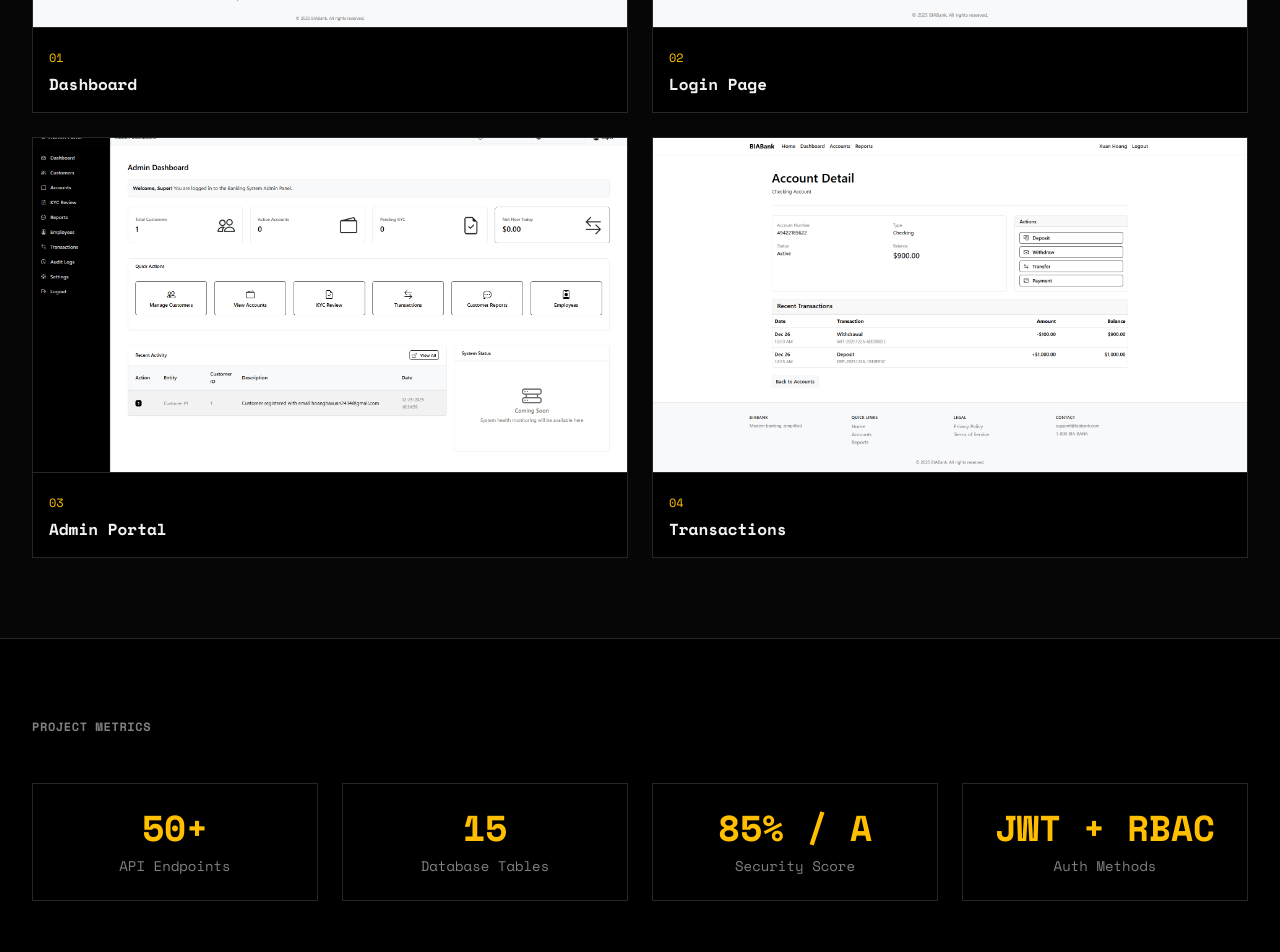
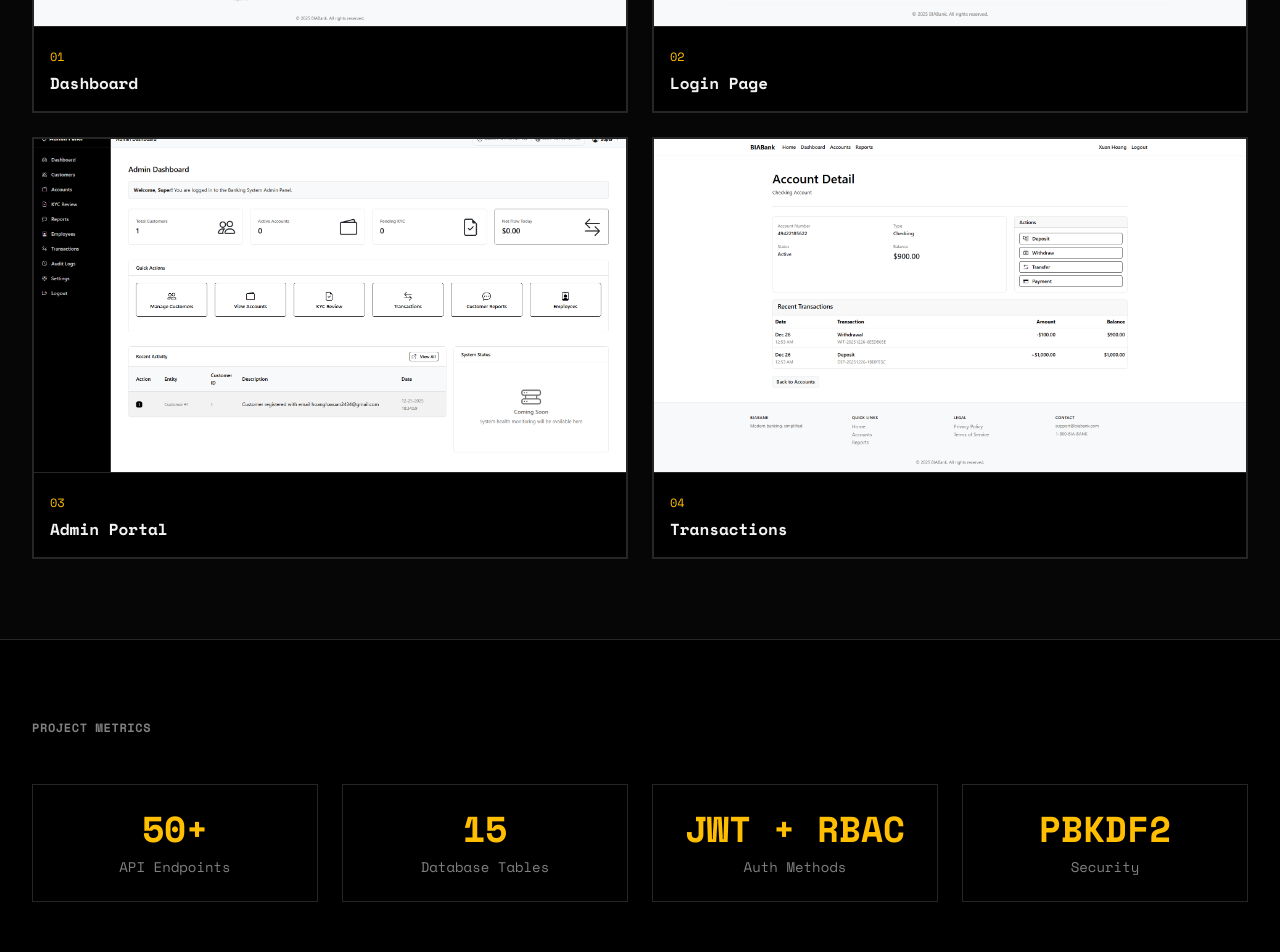
Before and after one commit to xuanhoang24/XuanHoangPage, a Next.js app: page /projects/biabank in a window 1280 px wide. Shown: the part 1360-2312 px from the top of the page. Built offline with nearby package versions, Linux system fonts and the light colour scheme.

Commit message:
Update project details

```diff
--- a/components/ProjectScreenshots.tsx
+++ b/components/ProjectScreenshots.tsx
@@ -23,11 +23,14 @@ export default function ProjectScreenshots({ screenshots }: ProjectScreenshotsPr
         {screenshots.map((screenshot, i) => (
           <div
             key={i}
-            className="group border border-border bg-background hover:border-accent transition-colors overflow-hidden"
+            className="group bg-background overflow-hidden cursor-pointer transition-colors duration-300"
+            style={{ border: '2px solid hsl(0, 0%, 15%)' }}
+            onMouseEnter={(e) => e.currentTarget.style.borderColor = 'hsl(45, 100%, 50%)'}
+            onMouseLeave={(e) => e.currentTarget.style.borderColor = 'hsl(0, 0%, 15%)'}
+            onClick={() => screenshot.image && setLightboxImage(screenshot.image)}
           >
             <div
-              className="aspect-video bg-muted flex items-center justify-center relative overflow-hidden cursor-pointer"
-              onClick={() => screenshot.image && setLightboxImage(screenshot.image)}
+              className="aspect-video bg-muted flex items-center justify-center relative overflow-hidden"
             >
               {screenshot.image ? (
                 <Image
--- a/lib/projects-data.ts
+++ b/lib/projects-data.ts
@@ -30,7 +30,7 @@ export const projects: ProjectSummary[] = [
     type: "Web Application",
     tech: ["C#", "ASP.NET Core", "JWT", "SQLite"],
     techDisplay: "C# / ASP.NET Core",
-    year: "2024",
+    year: "2025",
     desc: "Full-stack banking system with JWT auth, real-time notifications, and admin portal",
     details: [
       "Implemented secure JWT authentication with refresh tokens",
@@ -106,8 +106,8 @@ export const projectDetails: Record<string, ProjectDetail> = {
     metrics: [
       { label: "API Endpoints", value: "50+" },
       { label: "Database Tables", value: "15" },
-      { label: "Security Score", value: "85% / A" },
       { label: "Auth Methods", value: "JWT + RBAC" },
+      { label: "Security", value: "PBKDF2" },
     ],
     features: [
       { title: "Clean Architecture", description: "Implemented four-layer clean architecture with clear separation: Presentation (MVC), Application (business logic), Domain (entities and rules), and Infrastructure (EF Core, SMTP, external services)." },
```
